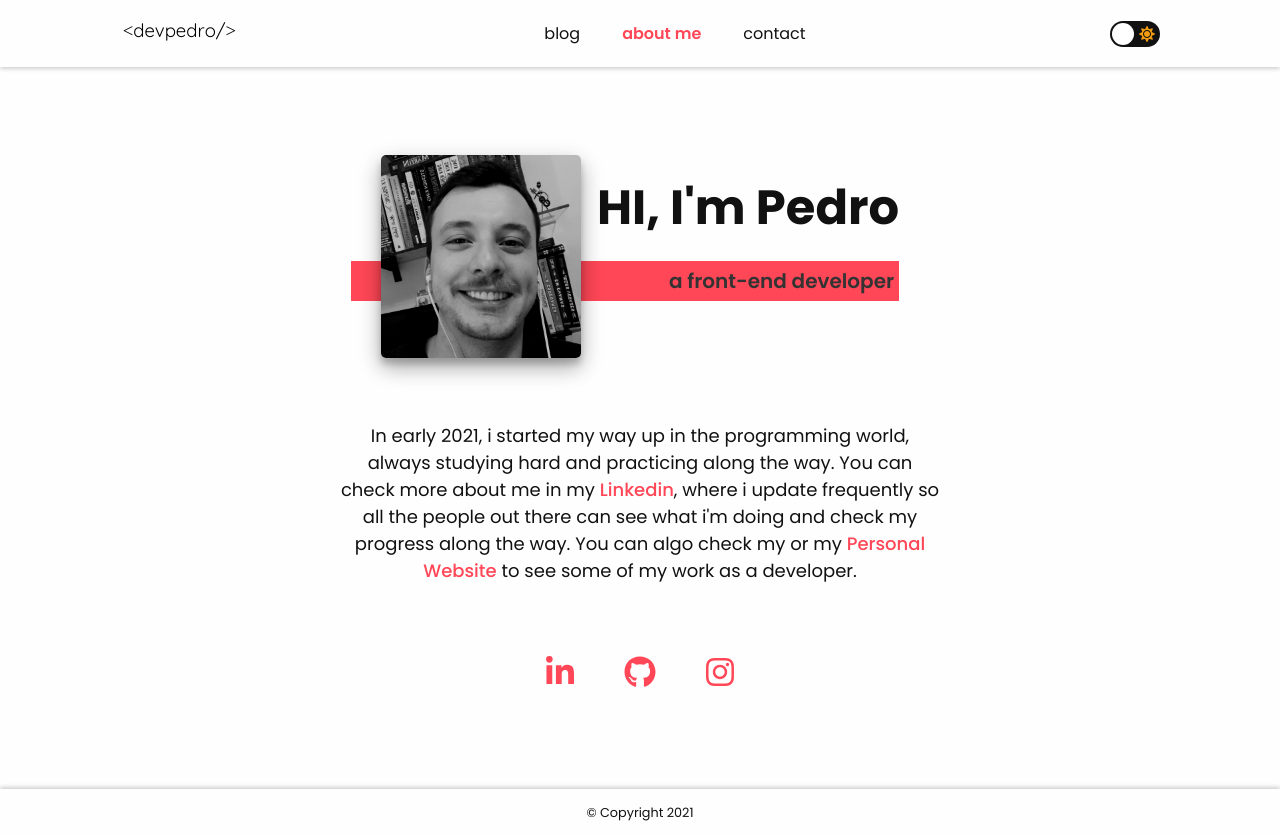
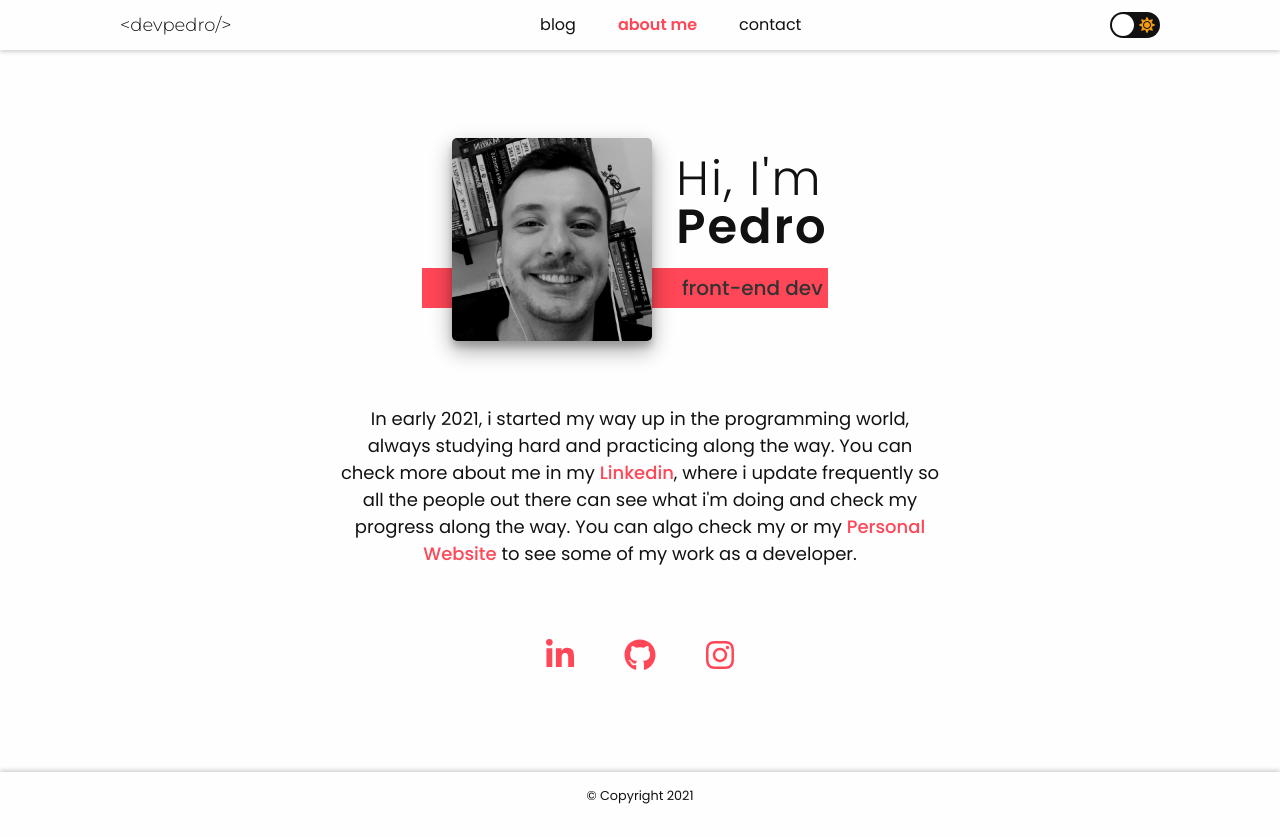
Before and after one commit to pedrodruviaro/blog-do-pedro, a React (Create React App) app: page /about in a window 1280 px wide. Built offline with nearby package versions, Linux system fonts and the light colour scheme.

Commit message:
corrigindo tipografia

```diff
--- a/public/index.html
+++ b/public/index.html
@@ -15,6 +15,11 @@
   <link rel="preconnect" href="https://fonts.gstatic.com" crossorigin>
   <link href="https://fonts.googleapis.com/css2?family=Poppins:wght@100;200;300;400;500;600;700;800;900&display=swap"
     rel="stylesheet">
+
+    <!-- for the logo -->
+    <link rel="preconnect" href="https://fonts.googleapis.com">
+<link rel="preconnect" href="https://fonts.gstatic.com" crossorigin>
+<link href="https://fonts.googleapis.com/css2?family=Montserrat:wght@300&display=swap" rel="stylesheet">
   <title>React App</title>
 </head>
 
--- a/src/Pages/About/index.jsx
+++ b/src/Pages/About/index.jsx
@@ -10,8 +10,8 @@ export default function Index() {
       <FlexContainer direction="column">
         <GridProfile>
           <img src={perfil} alt="Pedro profile" />
-          <h2>HI, I'm Pedro</h2>
-          <p>a front-end developer</p>
+          <h2>Hi, I'm <strong>Pedro</strong></h2>
+          <p>front-end dev</p>
         </GridProfile>
 
         <p className="text">
--- a/src/Pages/About/styles.jsx
+++ b/src/Pages/About/styles.jsx
@@ -23,7 +23,7 @@ export const AboutStyled = styled.div`
 export const GridProfile = styled.div`
   width: min-content;
   margin: 4rem auto;
-  grid-column-gap: 1em;
+  grid-column-gap: 1.5em;
   grid-template-columns: min-content max-content;
   display: grid;
   grid-template-areas:
@@ -44,6 +44,13 @@ export const GridProfile = styled.div`
     grid-area: title;
     font-size: 3rem;
     align-self: center;
+    font-weight: 300;
+    letter-spacing: 2px;
+  }
+
+  h2 strong {
+    font-weight: 600;
+    display: block;
   }
 
   p {
@@ -52,7 +59,7 @@ export const GridProfile = styled.div`
     align-self: baseline;
     padding: 0.25em;
     font-size: 1.25rem;
-    font-weight: 600;
+    font-weight: 500;
     text-align: right;
     position: relative;
     grid-column: -1/1;
--- a/src/objects/HeaderApp/index.jsx
+++ b/src/objects/HeaderApp/index.jsx
@@ -26,7 +26,7 @@ export default function Index(props) {
   return (
     <HeaderStyled>
       <FlexContainer justify="space-between" padding=".75rem 1.5rem">
-        <Link to="/" ><img src={logo} alt="" /></Link>
+        <Link to="/" className="logo" >devpedro</Link>
 
         <LinksContainer>
           {links.map((link) => (
--- a/src/objects/HeaderApp/styles.jsx
+++ b/src/objects/HeaderApp/styles.jsx
@@ -3,8 +3,21 @@ import styled from "styled-components";
 export const HeaderStyled = styled.header`
     box-shadow: ${props => props.theme.shadow} 0px 2px 4px;
 
-    img {
-        width: 120px;
+
+    .logo {
+        color: inherit;
+        text-decoration: none;
+        font-family: 'Montserrat', sans-serif;
+        font-size: 1.125rem;
+        font-weight: 300;
+    }
+
+    .logo::before {
+        content: "<"
+    }
+
+    .logo::after {
+        content: "/>"
     }
 `
 
```
